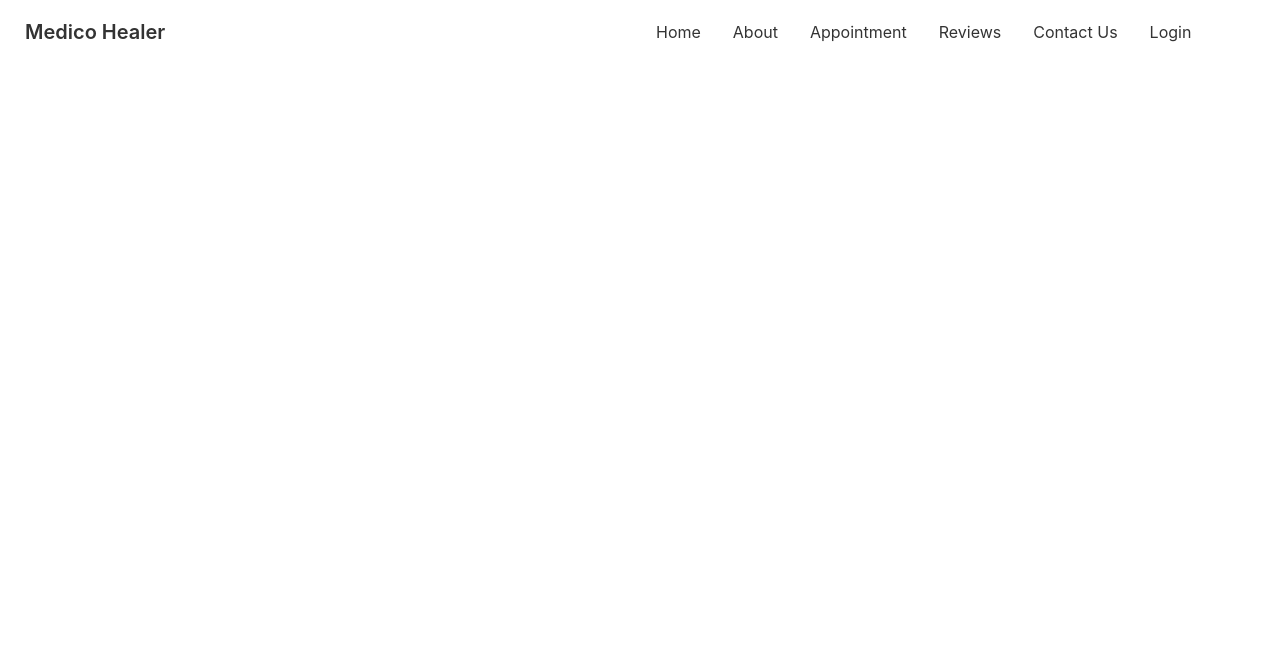
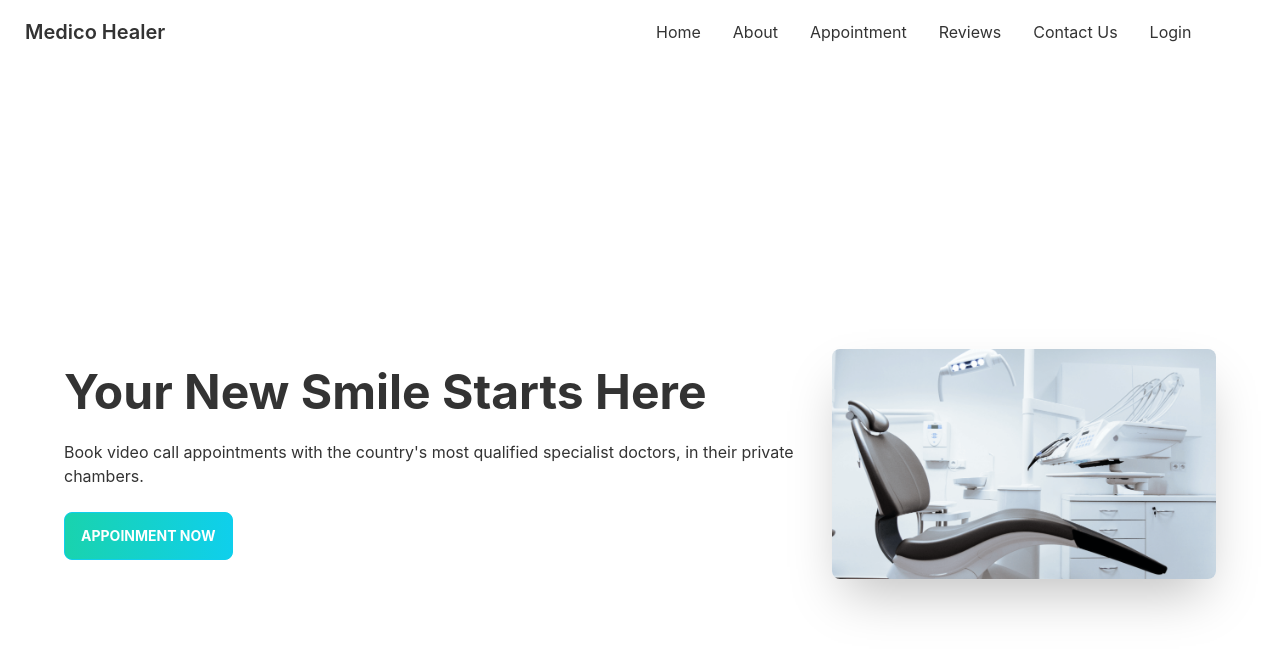
Before and after one commit to arnobtarafder/medico-healer, a React (Create React App) app: page / in a window 1280 px wide. Shown: the top 652 px of the page. Built offline with nearby package versions, Linux system fonts and the light colour scheme.

Commit message:
add: banner at home page

```diff
--- a/src/App.js
+++ b/src/App.js
@@ -6,7 +6,7 @@
 
 function App() {
   return (
-    <div className="App">
+    <div>
 
       <Navbar />
 
--- /dev/null
+++ b/src/Pages/Home/Banner/Banner.js
@@ -0,0 +1,20 @@
+import React from 'react';
+import chair from "../../../assets/images/chair.png";
+import "./Banner.css";
+
+const Banner = () => {
+    return (
+        <div class="hero min-h-screen px-12">
+        <div class="hero-content flex-col lg:flex-row-reverse">
+          <img src={chair} class="max-w-sm rounded-lg shadow-2xl" />
+          <div>
+            <h1 class="text-5xl font-bold">Your New Smile Starts Here</h1>
+            <p class="py-6">							Book video call appointments with the country's most qualified specialist doctors, in their private chambers.</p>
+            <button class="btn btn-primary uppercase text-white font-bold bg-gradient-to-r from-secondary to-primary">Appoinment Now</button>
+          </div>
+        </div>
+      </div>
+    );
+};
+
+export default Banner;
--- a/src/Pages/Home/Home.js
+++ b/src/Pages/Home/Home.js
@@ -1,9 +1,10 @@
 import React from 'react';
+import Banner from './Banner/Banner';
 
 const Home = () => {
     return (
         <div>
-
+            <Banner />
         </div>
     );
 };
```
Also changed, not shown: src/Pages/Home/Banner/Banner.css (added).
